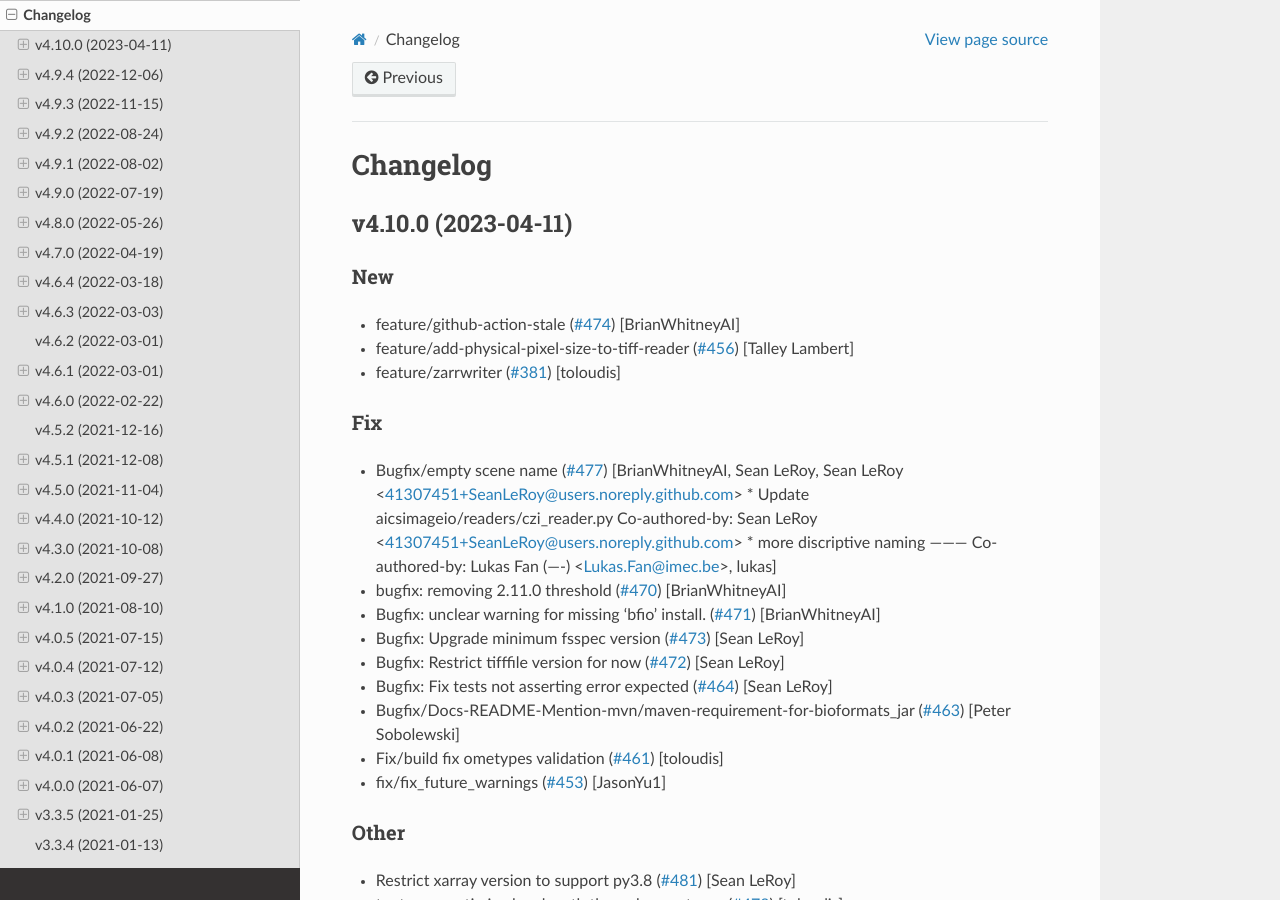
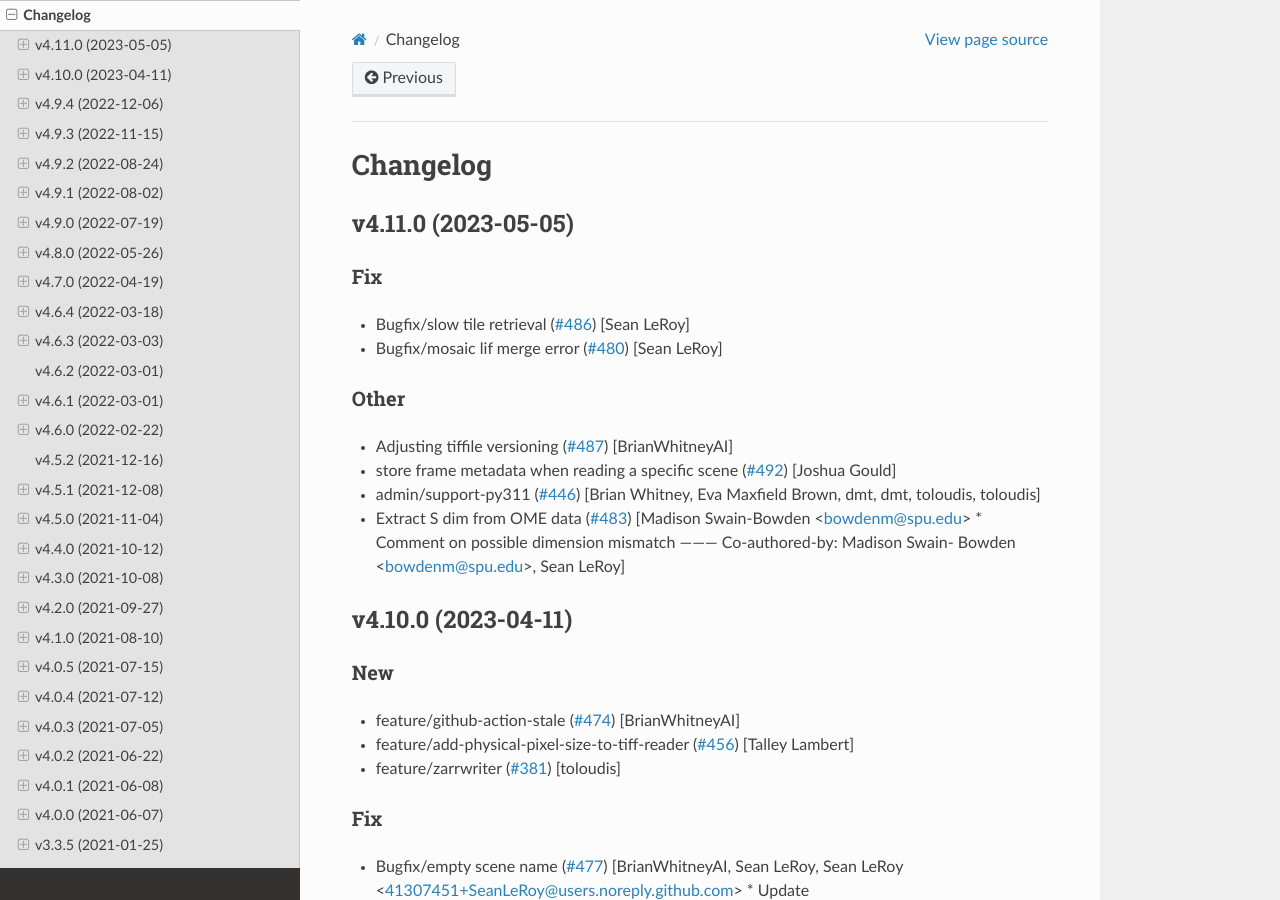
Before and after one commit to AllenCellModeling/aicsimageio, a Sphinx documentation site: the page built from docs/CHANGELOG.rst, in a window 1280 px wide and 900 px high. Built offline with Sphinx 7.4.7 and the Read the Docs theme 2.0.0, drawn with Linux system fonts in a browser that asks for light colours; pages that are not in the unit, such as notebooks, are missing from menus.

Commit message:
Bump version: 4.10.0 → 4.11.0

```diff
--- a/aicsimageio/__init__.py
+++ b/aicsimageio/__init__.py
@@ -13,7 +13,7 @@ __author__ = "Eva Maxfield Brown, Allen Institute for Cell Science"
 __email__ = "evamaxfieldbrown@gmail.com, jamie.sherman@gmail.com, bowdenm@spu.edu"
 # Do not edit this string manually, always use bumpversion
 # Details in CONTRIBUTING.md
-__version__ = "4.10.0"
+__version__ = "4.11.0"
 
 
 def get_module_version() -> str:
--- a/cookiecutter.yaml
+++ b/cookiecutter.yaml
@@ -6,5 +6,5 @@ default_context:
     project_slug: "aicsimageio"
     project_short_description: "Image Reading, Metadata Conversion, and Image Writing for Microscopy Images in Pure Python"
     pypi_username: "aicspypi"
-    version: "4.10.0"
+    version: "4.11.0"
     open_source_license: "BSD license"
--- a/docs/CHANGELOG.rst
+++ b/docs/CHANGELOG.rst
@@ -1,5 +1,35 @@
 Changelog
 =========
+
+v4.11.0 (2023-05-05)
+--------------------
+
+Fix
+~~~
+- Bugfix/slow tile retrieval  (`#486
+  <https://github.com/AllenCellModeling/aicsimageio/pull/486>`_) [Sean
+  LeRoy]
+- Bugfix/mosaic lif merge error  (`#480
+  <https://github.com/AllenCellModeling/aicsimageio/pull/480>`_) [Sean
+  LeRoy]
+
+Other
+~~~~~
+- Adjusting tiffile versioning  (`#487
+  <https://github.com/AllenCellModeling/aicsimageio/pull/487>`_)
+  [BrianWhitneyAI]
+- store frame metadata when reading a specific scene  (`#492
+  <https://github.com/AllenCellModeling/aicsimageio/pull/492>`_) [Joshua
+  Gould]
+- admin/support-py311  (`#446
+  <https://github.com/AllenCellModeling/aicsimageio/pull/446>`_) [Brian
+  Whitney, Eva Maxfield Brown, dmt, dmt, toloudis, toloudis]
+- Extract S dim from OME data  (`#483
+  <https://github.com/AllenCellModeling/aicsimageio/pull/483>`_)
+  [Madison Swain-Bowden <bowdenm@spu.edu>    * Comment on possible
+  dimension mismatch    ---------    Co-authored-by: Madison Swain-
+  Bowden <bowdenm@spu.edu>, Sean LeRoy]
+
 
 v4.10.0 (2023-04-11)
 --------------------
--- a/setup.cfg
+++ b/setup.cfg
@@ -1,5 +1,5 @@
 [bumpversion]
-current_version = 4.10.0
+current_version = 4.11.0
 parse = (?P<major>\d+)\.(?P<minor>\d+)\.(?P<patch>\d+)
 serialize = {major}.{minor}.{patch}
 commit = True
--- a/setup.py
+++ b/setup.py
@@ -169,6 +169,6 @@ setup(
     url="https://github.com/AllenCellModeling/aicsimageio",
     # Do not edit this string manually, always use bumpversion
     # Details in CONTRIBUTING.md
-    version="4.10.0",
+    version="4.11.0",
     zip_safe=False,
 )
```
